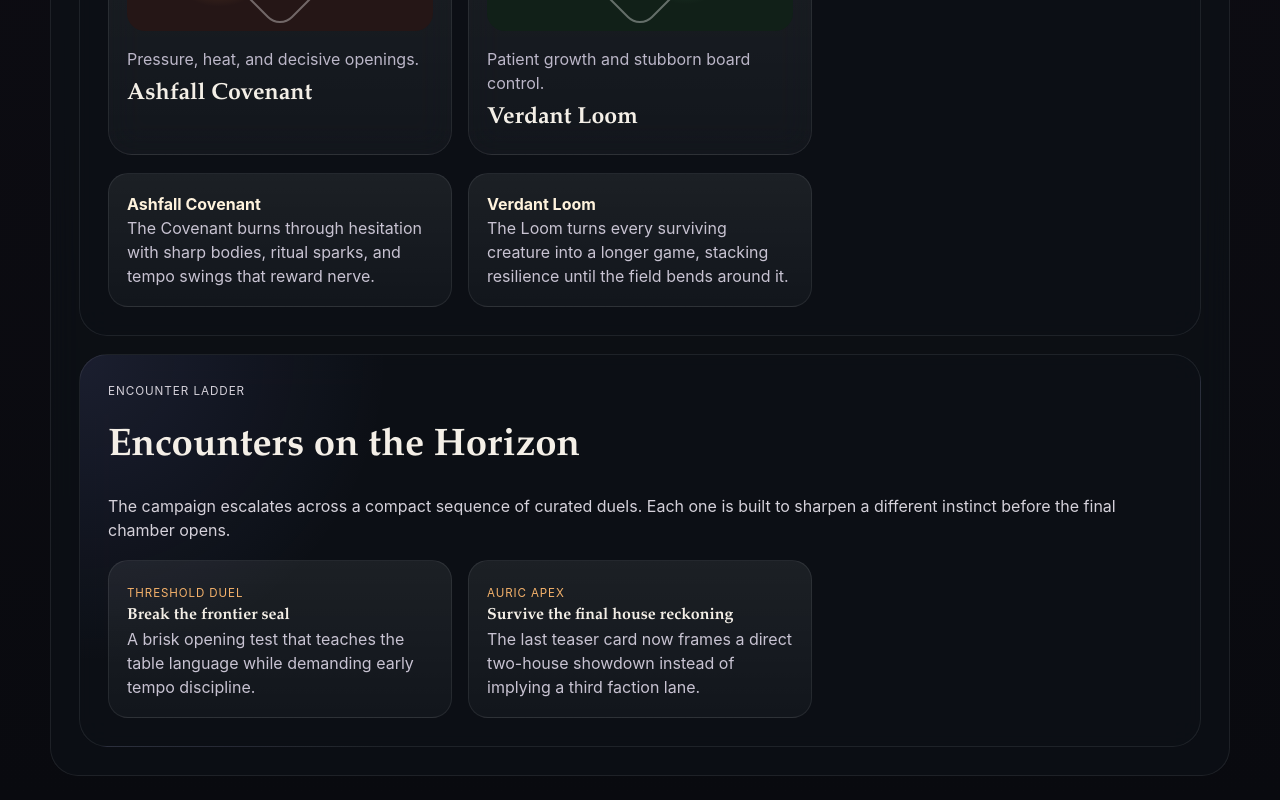
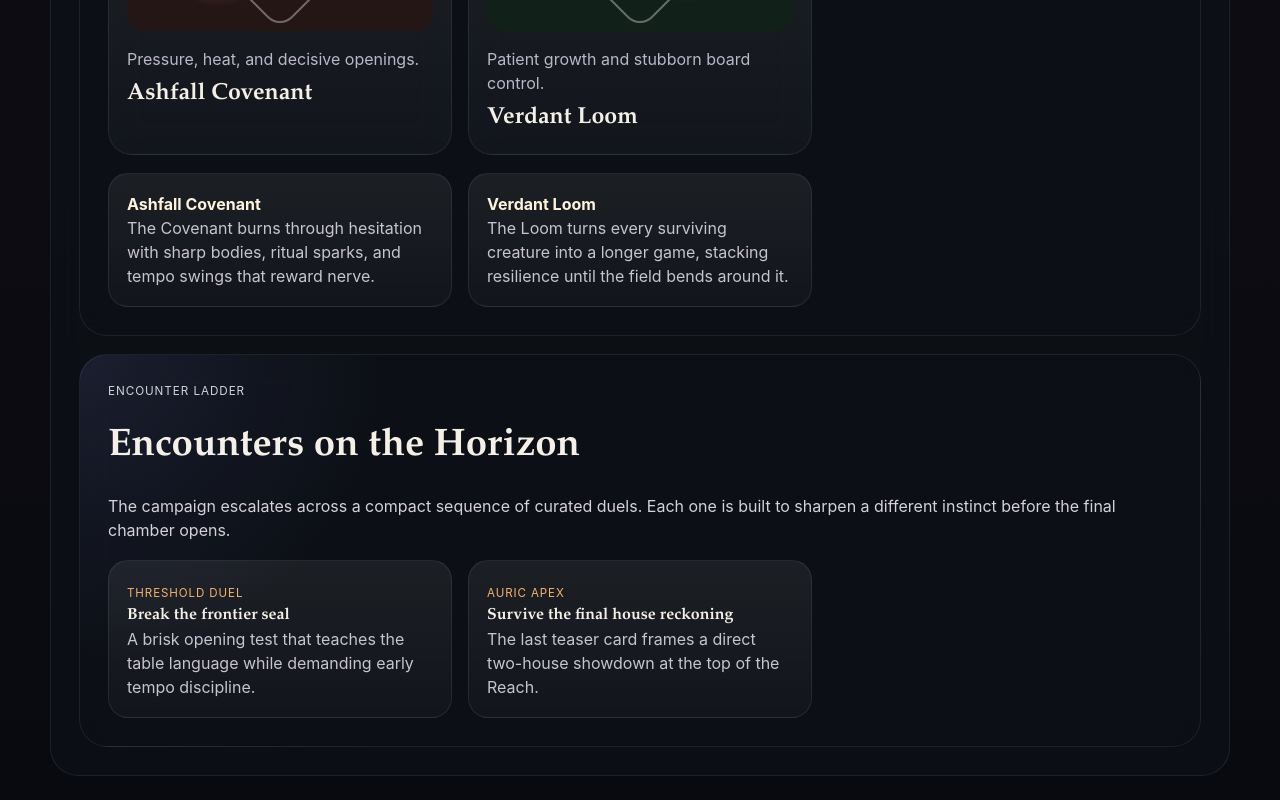
Before and after one commit to kunchenguid/org-bench, a Preact app: page / in a window 1280 px wide. Shown: the part 1466-2266 px from the top of the page. Built offline with nearby package versions, Linux system fonts and the light colour scheme.

Commit message:
fix: remove leftover third-faction home copy

```diff
--- a/src/styles.css
+++ b/src/styles.css
@@ -452,10 +452,6 @@ select {
   background: radial-gradient(circle at 65% 35%, rgba(121, 219, 150, 0.28), transparent 24%), #112018;
 }
 
-.hero-card-dusk .hero-card-art {
-  background: radial-gradient(circle at 50% 50%, rgba(139, 137, 233, 0.3), transparent 30%), #161524;
-}
-
 .hero-card p {
   color: #bcb7c9;
 }
--- a/src/ui/App.tsx
+++ b/src/ui/App.tsx
@@ -315,7 +315,7 @@ const encounterItems = [
   {
     step: 'Auric Apex',
     title: 'Survive the final house reckoning',
-    detail: 'The last teaser card now frames a direct two-house showdown instead of implying a third faction lane.',
+    detail: 'The last teaser card frames a direct two-house showdown at the top of the Reach.',
   },
 ];
 
```
Also changed, not shown: 1 other file (tests, documents, lock files or other folders).
